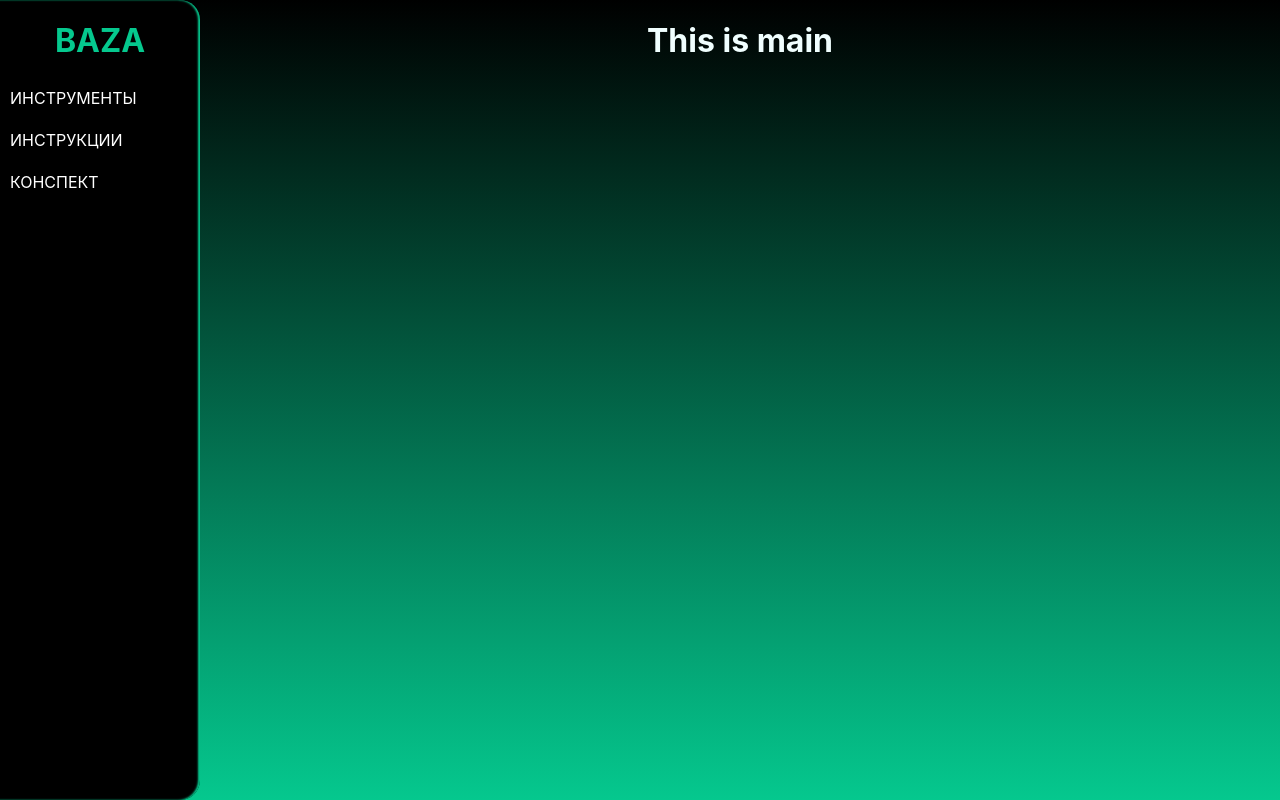
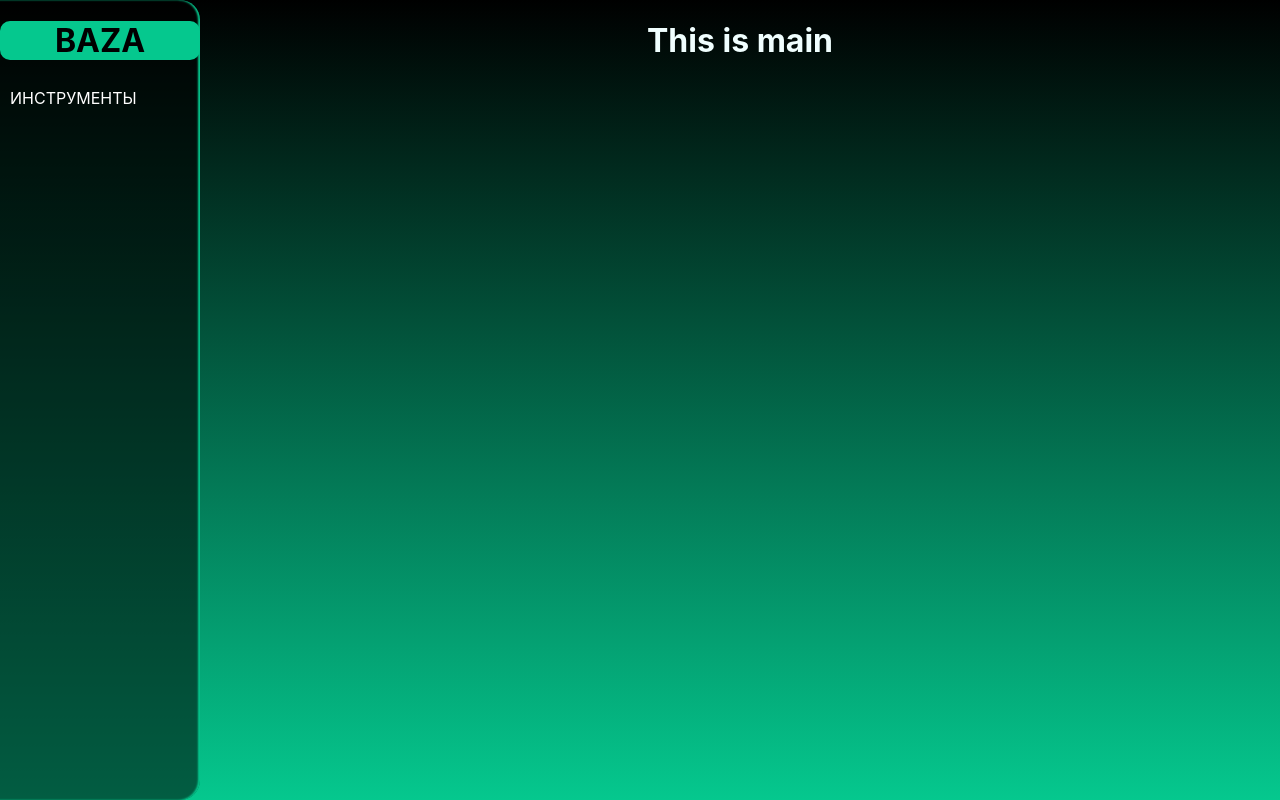
Before and after one commit to PlatenPrime/baza, a React (Create React App) app: page / in a window 1280 px wide. In both pictures the pointer is over the element "BAZA". Built offline with nearby package versions, Linux system fonts and the light colour scheme.

Commit message:
gradient

```diff
--- a/src/components/HomeLink/HomeLink.module.css
+++ b/src/components/HomeLink/HomeLink.module.css
@@ -9,3 +9,19 @@
 	text-decoration: none;
 	text-align: center;
 }
+
+.homeLink:hover {
+
+	color: rgb(0, 0, 0);
+	text-decoration: none;
+	text-align: center;
+	background-color: rgb(5, 200, 142);
+	transition: 0.3s;
+}
+
+.homeLinkLink:hover {
+	color: rgb(0, 0, 0);
+	text-decoration: none;
+	text-align: center;
+	transition: 0.3s;
+}
--- a/src/components/SideBar/SideBar.jsx
+++ b/src/components/SideBar/SideBar.jsx
@@ -16,8 +16,8 @@ const SideBar = () => {
 		<div className={style.sidebar}>
 			<HomeLink />
 			<Link to="/tools" className={style.sidebarLink} ><SideBarItem title="Инструменты" /></Link>
-			<Link to="/guides" className={style.sidebarLink}><SideBarItem title="Инструкции" /></Link>
-			<Link to="/workbook" className={style.sidebarLink}><SideBarItem title="Конспект" /></Link>
+		{/* 	<Link to="/guides" className={style.sidebarLink}><SideBarItem title="Инструкции" /></Link>
+			<Link to="/workbook" className={style.sidebarLink}><SideBarItem title="Конспект" /></Link> */}
 
 
 
--- a/src/components/SideBar/SideBar.module.css
+++ b/src/components/SideBar/SideBar.module.css
@@ -2,7 +2,7 @@
 	min-height: 100%;
 	min-width: 200px;
 	width: 200px;
-	background-color: rgb(0, 0, 0);
+	background-color: rgba(0, 0, 0, 0.533);
 	list-style: none;
 	text-align: left;
 	border-radius: 0px 20px 20px 0px;
--- a/src/components/SideBar/SideBarItem/SideBarItem.module.css
+++ b/src/components/SideBar/SideBarItem/SideBarItem.module.css
@@ -14,7 +14,7 @@ margin-bottom: 10px;
 
 .sideBarItem:hover {
 	background-color: rgb(5, 200, 142);
-	color: rgb(255, 255, 255);
+	color: rgb(0, 0, 0);
 	-webkit-transition: background 0.3s ease-in;
 	-moz-transition: background 0.3s ease-in;
 	-ms-transition: background 0.3s ease-in;
```
